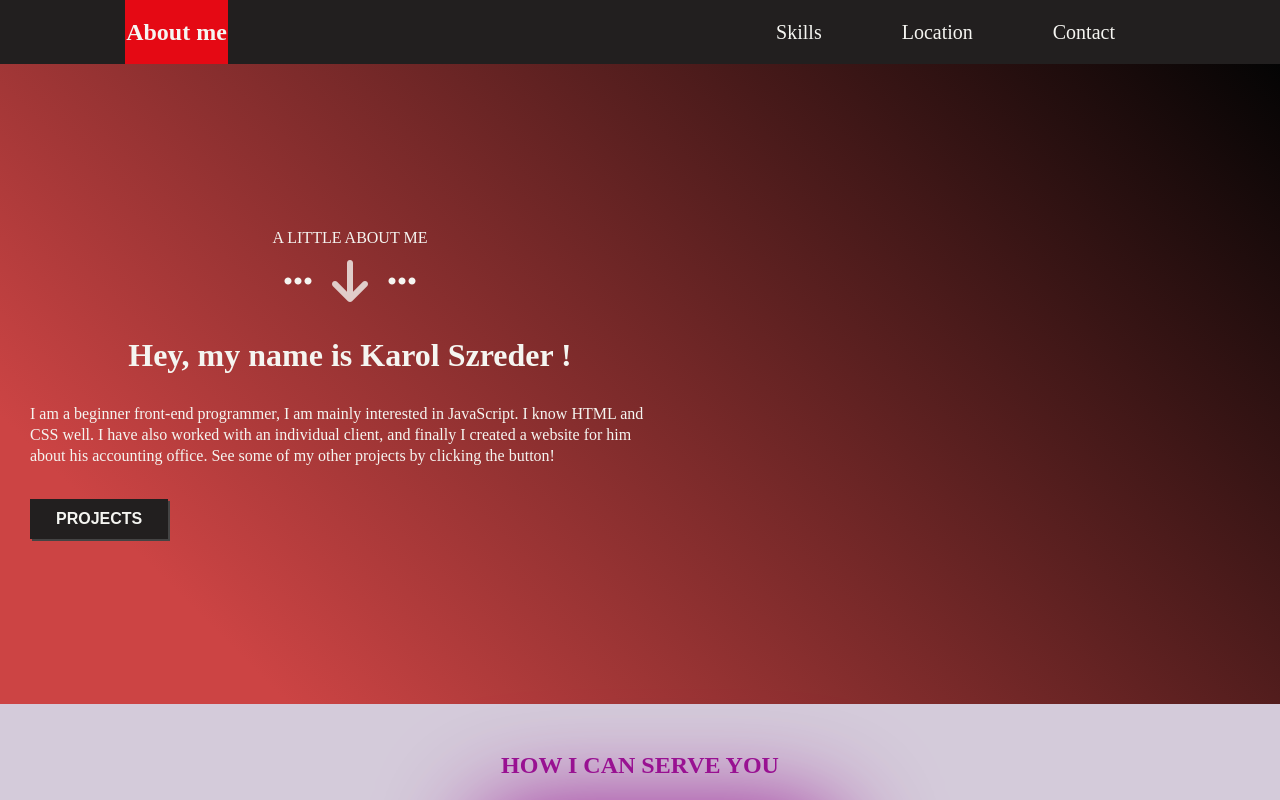
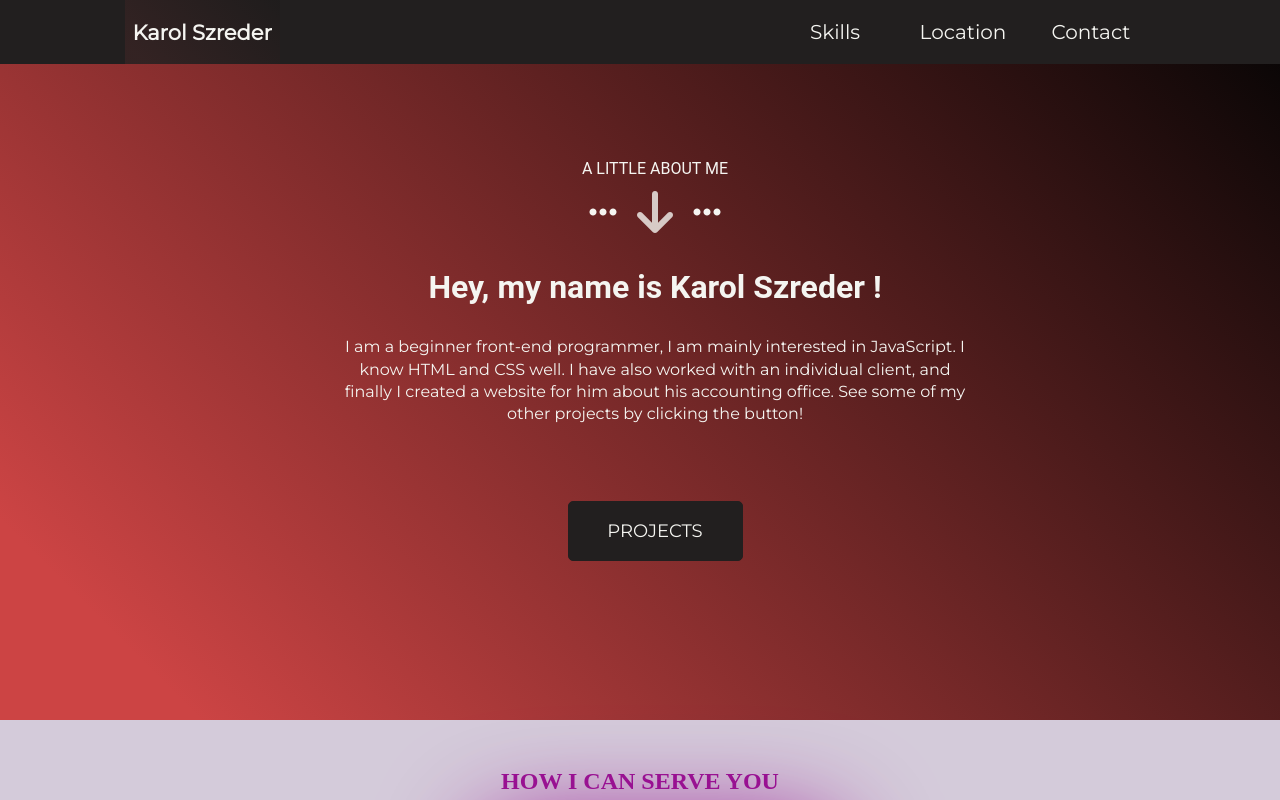
Before and after one commit to szrederkarol1/Final-project, a React (Vite) app: page / in a window 1280 px wide. Shown: the top 800 px of the page. Built offline with nearby package versions, Linux system fonts and the light colour scheme.

Commit message:
Section first completed

```diff
--- a/src/components/first_view/Navigation.jsx
+++ b/src/components/first_view/Navigation.jsx
@@ -7,7 +7,7 @@ const Navigation = () => {
     <>
       <div className="top_bar">
         <div className="logo-container">
-          <h1 className="logo">About me</h1>
+          <h1 className="logo">Karol Szreder</h1>
         </div>
         <nav className="navigation">
           <li>
@@ -48,12 +48,15 @@ const Navigation = () => {
             I am a beginner front-end programmer, I am mainly interested in
             JavaScript. I know HTML and CSS well. I have also worked with an
             individual client, and finally I created a website for him about his
-            accounting office. See some of my other projects by clicking the button!
+            accounting office. See some of my other projects by clicking the
+            button!
           </span>
           <div className="btn-container">
-            <button type="submit" className="btn_first_page">
-              <Link className="link-projects" to="/Projects">PROJECTS</Link>
-            </button>
+            <Link className="link-projects" to="/Projects">
+              <button type="submit" className="btn_first_page">
+                PROJECTS
+              </button>
+            </Link>
           </div>
         </div>
       </div>
--- a/src/components/first_view/Navigation.scss
+++ b/src/components/first_view/Navigation.scss
@@ -1,3 +1,4 @@
+@import url("https://fonts.googleapis.com/css2?family=Montserrat&display=swap");
 $primary-weight: 700;
 $secondary-weight: 500;
 $another-weight: 300;
@@ -23,15 +24,23 @@ $another-weight: 300;
     justify-content: space-between;
     padding: 0 125px;
     background-color: #221f1f;
+    position: fixed;
+    top: 0;
+    left: 0;
     .logo-container {
       display: flex;
       align-items: center;
       justify-content: center;
-      width: 10%;
-      background-color: #e50914;
+      width: 15%;
+      background: linear-gradient(
+        45deg,
+        rgba(204, 68, 68, 0.1) 10%,
+        rgba(4, 4, 4, 0.1) 100%
+      );
       .logo {
         color: #f5f5f1;
-        font-size: 24px;
+        font-size: 21px;
+        font-family: "Montserrat", sans-serif;
       }
     }
     .navigation {
@@ -39,21 +48,34 @@ $another-weight: 300;
       list-style-type: none;
       align-items: center;
       font-size: 20px;
+      width: 30vw;
+      height: 100%;
       li {
         height: 100%;
         width: 100%;
         @include flex;
         text-align: center;
-        margin: 2em;
+        position: relative;
+        &:hover {
+          &:before {
+            content: "";
+            position: absolute;
+            bottom: 0;
+            left: 0;
+            width: 0;
+            height: 3px;
+            background-color: rgba(204, 68, 68, 1);
+            animation: underlineAnimation 0.5s forwards;
+          }
+        }
       }
       a {
         @include flex;
+        width: 100%;
         height: 100%;
-        width: auto;
         color: #f5f5f1;
         text-decoration: none;
-        display: flex;
-        font-weight: $secondary-weight;
+        font-family: "Montserrat", sans-serif;
       }
     }
   }
@@ -61,12 +83,11 @@ $another-weight: 300;
 .header_container {
   background: linear-gradient(
     45deg,
-    rgba(204, 68, 68, 1) 15%,
+    rgba(204, 68, 68, 1) 10%,
     rgba(4, 4, 4, 1) 100%
   );
-  height: 80vh;
-  display: flex;
-  align-items: center;
+  height: 90vh;
+  @include flex;
   .welcome_site {
     width: 50%;
     display: flex;
@@ -74,32 +95,60 @@ $another-weight: 300;
     align-items: center;
     color: #f5f5f1;
     margin-left: 30px;
+    .welcome_title {
+      font-family: "Roboto", sans-serif;
+    }
     .btn-container {
       display: flex;
-      justify-content: flex-start;
+      justify-content: center;
       width: 100%;
+      height: auto;
+      padding-top: 75px;
     }
     .above-arrow {
       text-align: center;
       margin-bottom: 10px;
+      font-family: "Roboto", sans-serif;
     }
     .about-me-describe {
       margin-top: 30px;
-      line-height: 1.3em;
+      line-height: 1.4em;
+      text-align: center;
+      font-family: "Montserrat", sans-serif;
     }
     .btn_first_page {
+      border-radius: 5px;
       border: 1px solid #221f1f;
-      box-shadow: 2px 2px #444444;
-      padding: 10px 25px;
-      font: normal bold 16px "Ubuntu", sans-serif;
-      margin-top: 2em;
       cursor: pointer;
+      background-color: #221f1f;
+      height: 60px;
+      width: 175px;
+      font-size: 18px;
+      text-decoration: none;
+      color: #f5f5f1;
+      font-family: "Montserrat", sans-serif;
       position: relative;
-      background-color: #221f1f;
-      a {
-        text-decoration: none;
-        color: #f5f5f1;
+      overflow: hidden;
+      transition: background-color 0.3s, color 0.3s;
+      &:hover {
+        background-color: rgba(204, 68, 68, 0.1);
+        color: rgba(204, 68, 68, 1);
+        &::before {
+          content: "";
+          position: absolute;
+          bottom: 0;
+          left: 0;
+          width: 0;
+          height: 3px;
+          background-color: rgba(204, 68, 68, 1);
+          animation: underlineAnimation 0.5s forwards;
+        }
       }
     }
   }
 }
+@keyframes underlineAnimation {
+  to {
+    width: 100%;
+  }
+}
```
